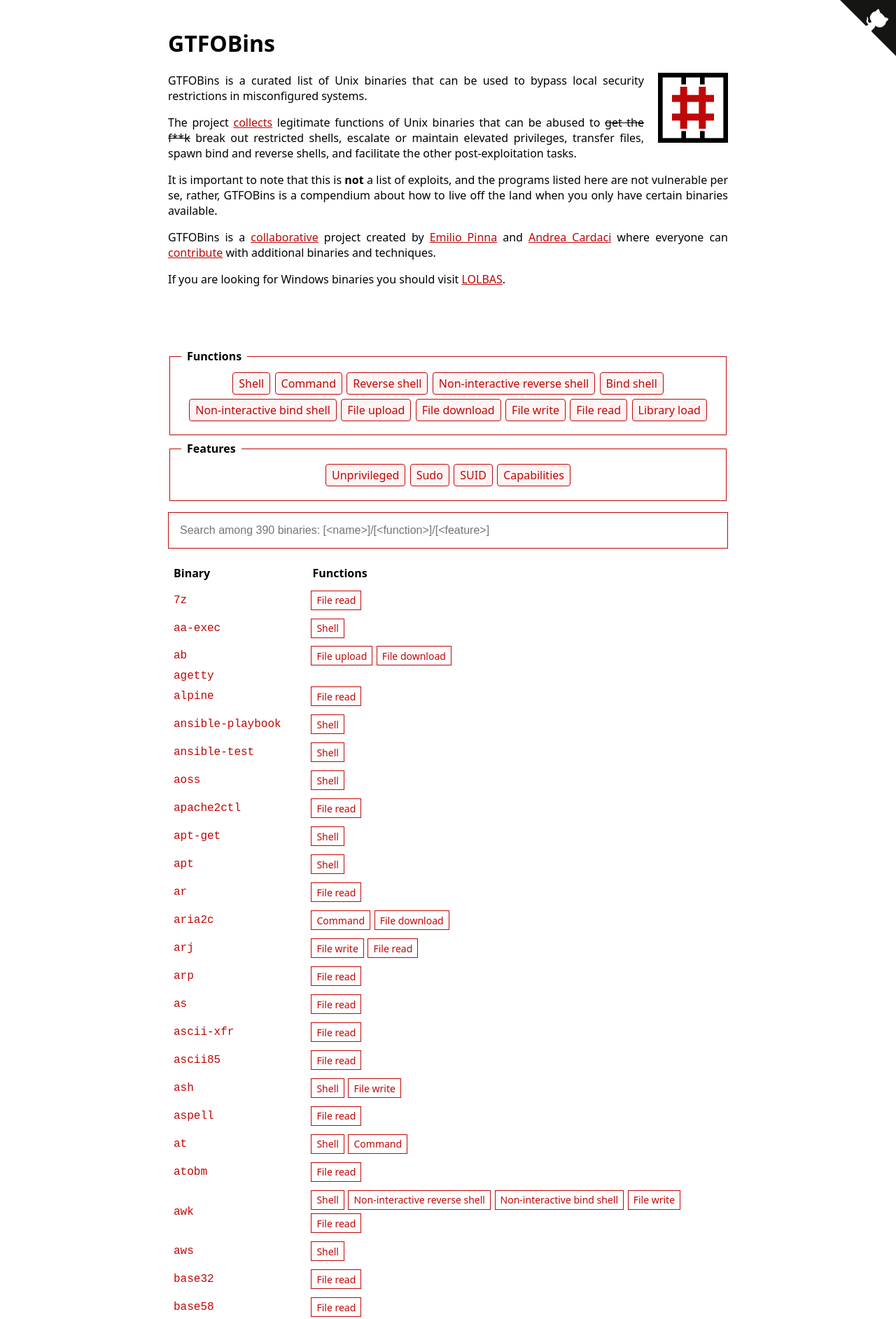
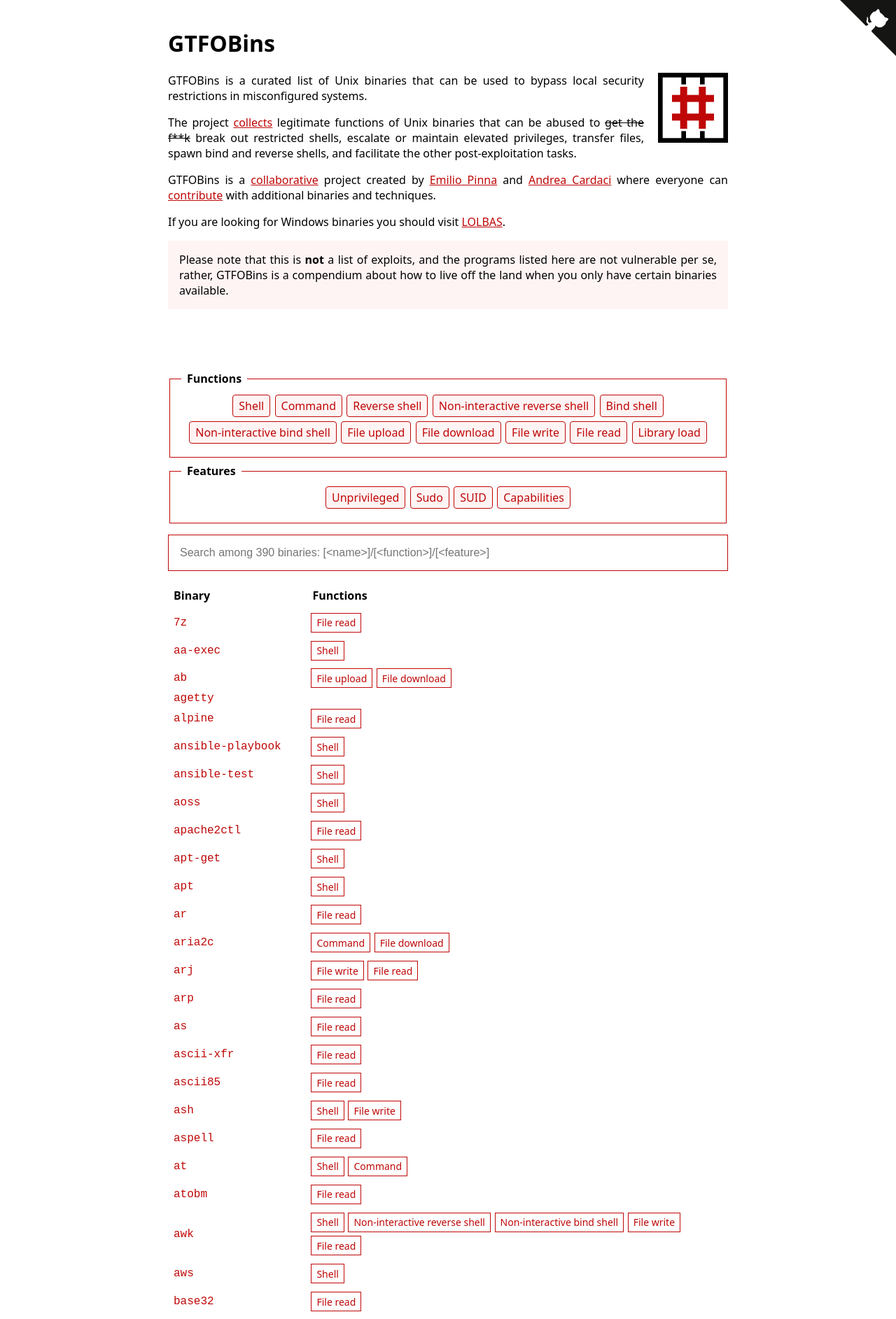
Before and after one commit to GTFOBins/GTFOBins.github.io, a Jekyll site: the page built from index.md, in a window 1280 px wide. Shown: the top 1885 px of the page at 70% size. Built offline with Jekyll 4.4.1, drawn with Linux system fonts in a browser that asks for light colours.

Commit message:
Restyle the notice in the home page

```diff
--- a/assets/style.scss
+++ b/assets/style.scss
@@ -65,6 +65,16 @@ pre {
 
 dt {
     font-weight: bold;
+}
+
+blockquote {
+    margin: 1em 0;
+
+    p {
+        padding: 1em;
+        margin: 0;
+        background: $lighter;
+    }
 }
 
 hr {
--- a/index.md
+++ b/index.md
@@ -9,11 +9,11 @@ GTFOBins is a curated list of Unix binaries that can be used to bypass local sec
 
 The project [collects][] legitimate functions of Unix binaries that can be abused to ~~get the f**k~~ break out restricted shells, escalate or maintain elevated privileges, transfer files, spawn bind and reverse shells, and facilitate the other post-exploitation tasks.
 
-It is important to note that this is **not** a list of exploits, and the programs listed here are not vulnerable per se, rather, GTFOBins is a compendium about how to live off the land when you only have certain binaries available.
-
 GTFOBins is a [collaborative][] project created by [Emilio Pinna][norbemi] and [Andrea Cardaci][cyrus_and] where everyone can [contribute][] with additional binaries and techniques.
 
 If you are looking for Windows binaries you should visit [LOLBAS][].
+
+> Please note that this is **not** a list of exploits, and the programs listed here are not vulnerable per se, rather, GTFOBins is a compendium about how to live off the land when you only have certain binaries available.
 
 [collects]: /model/
 [LOLBAS]: https://lolbas-project.github.io/
```
